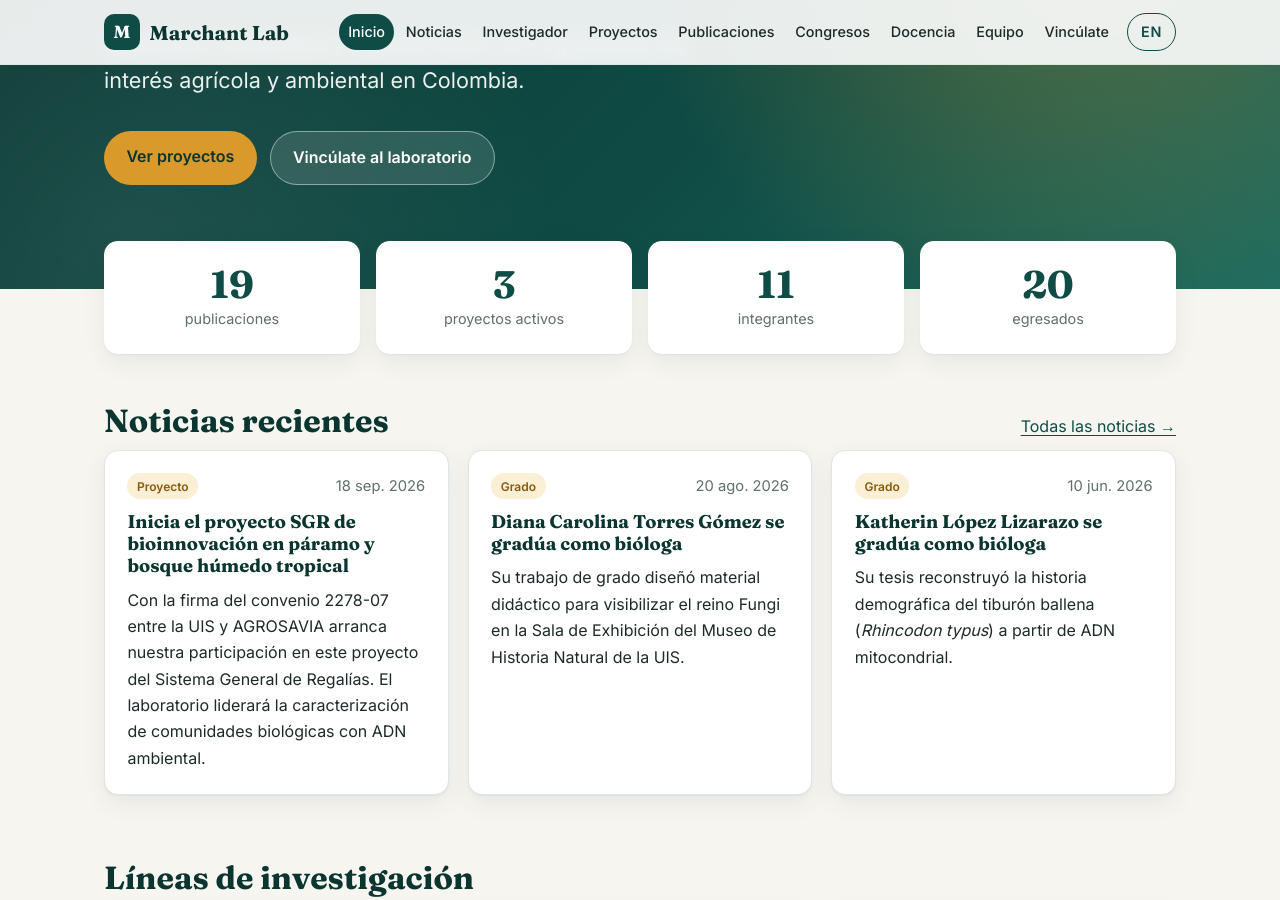
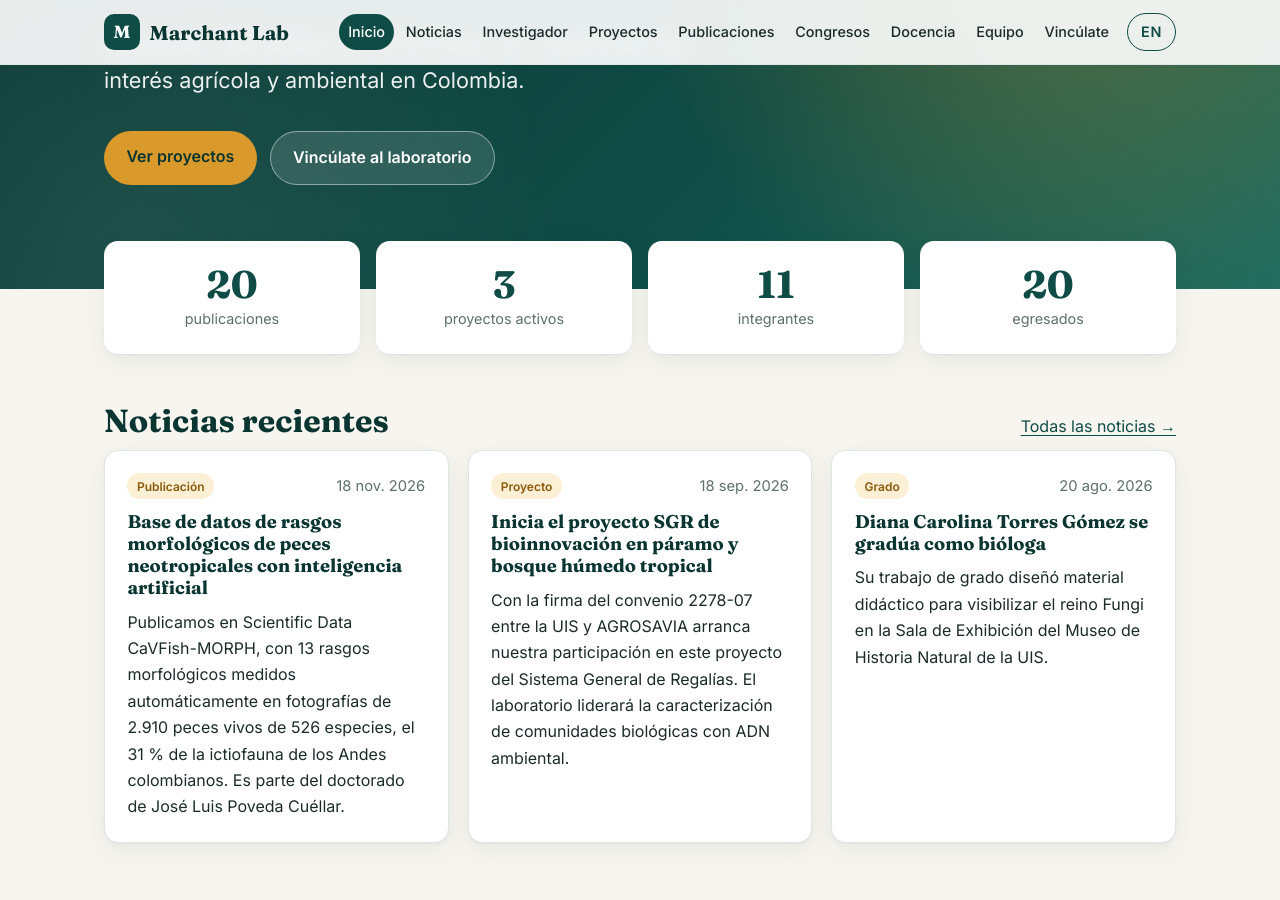
Before and after one commit to Marchant-Lab/marchant-lab-web, a Jekyll site: the page built from index.html, in a window 1280 px wide and 900 px high, scrolled down 262 px. Built offline with Jekyll 4.4.1, drawn with Linux system fonts in a browser that asks for light colours.

Commit message:
Agrega artículo en Scientific Data (CaVFish-MORPH, 2026) y su noticia
Las publicaciones extra se ignoran si ORCID ya trae el mismo DOI (sin duplicados).

Co-Authored-By: Claude Opus 5.5 <noreply@anthropic.com>

```diff
--- a/_data/noticias.yml
+++ b/_data/noticias.yml
@@ -98,3 +98,9 @@
   titulo: Silvia Juliana Corrales Murillo obtiene su maestría en Química
   texto: Su tesis, codirigida con la Escuela de Química, identificó marcadores metabólicos de la biodegradación de plásticos por hongos nativos del género Fusarium.
   enlace: https://noesis.uis.edu.co/handle/20.500.14071/45280
+
+- fecha: 2026-11-18
+  categoria: Publicación
+  titulo: Base de datos de rasgos morfológicos de peces neotropicales con inteligencia artificial
+  texto: Publicamos en Scientific Data CaVFish-MORPH, con 13 rasgos morfológicos medidos automáticamente en fotografías de 2.910 peces vivos de 526 especies, el 31 % de la ictiofauna de los Andes colombianos. Es parte del doctorado de José Luis Poveda Cuéllar.
+  enlace: https://doi.org/10.1038/s41597-026-08706-x
--- a/_data/traduccion_en.yml
+++ b/_data/traduccion_en.yml
@@ -214,3 +214,5 @@
 "Alfred R. Wallace Fellowship, RC Edwards Fellowship y Dean's Fellowship, Clemson University (2008–2013)": "Alfred R. Wallace Fellowship, RC Edwards Fellowship and Dean's Fellowship, Clemson University (2008–2013)"
 "Reconocimiento por desempeño destacado en docencia, UIS (2021–2023; Res. 1311 de 2026)": "Recognition for outstanding teaching performance, UIS (2021–2023; Resolution 1311 of 2026)"
 "Presidente del capítulo Fulbright de Clemson University (2013)": "President, Clemson University Fulbright Chapter (2013)"
+"Base de datos de rasgos morfológicos de peces neotropicales con inteligencia artificial": "AI-powered morphological trait dataset for Neotropical freshwater fishes"
+"Publicamos en Scientific Data CaVFish-MORPH, con 13 rasgos morfológicos medidos automáticamente en fotografías de 2.910 peces vivos de 526 especies, el 31 % de la ictiofauna de los Andes colombianos. Es parte del doctorado de José Luis Poveda Cuéllar.": "We published CaVFish-MORPH in Scientific Data: 13 morphological traits measured automatically from photographs of 2,910 live fish of 526 species, 31% of the ichthyofauna of the Colombian Andes. It is part of José Luis Poveda Cuéllar's PhD."
--- a/_includes/paginas/inicio.html
+++ b/_includes/paginas/inicio.html
@@ -2,7 +2,7 @@
 {% assign actuales = site.data.proyectos | where: "estado", "actual" | sort: "anios" | reverse %}
 {% assign egresados = site.data.personas | where: "estado", "egresado" %}
 {% assign integrantes = site.data.personas | where: "estado", "actual" %}
-{% assign n_pubs = site.data.publicaciones.size | plus: site.data.publicaciones_extra.size %}
+{% assign dois_orcid = site.data.publicaciones | map: "doi" | join: " " %}{% assign n_pubs = site.data.publicaciones.size %}{% for p in site.data.publicaciones_extra %}{% unless p.doi and dois_orcid contains p.doi %}{% assign n_pubs = n_pubs | plus: 1 %}{% endunless %}{% endfor %}
 <section class="heroe">
   <div class="contenedor">
     <p class="antetitulo">{{ ui.antetitulo }}</p>
--- a/_includes/paginas/publicaciones.html
+++ b/_includes/paginas/publicaciones.html
@@ -1,5 +1,7 @@
 {% include idioma.html %}
-{% assign todas = site.data.publicaciones | concat: site.data.publicaciones_extra | sort: "anio" | reverse %}
+{% assign dois_orcid = site.data.publicaciones | map: "doi" | join: " " %}
+{% assign todas = site.data.publicaciones %}{% for p in site.data.publicaciones_extra %}{% unless p.doi and dois_orcid contains p.doi %}{% assign todas = todas | push: p %}{% endunless %}{% endfor %}
+{% assign todas = todas | sort: "anio" | reverse %}
 {% assign categorias = "Artículo|Libro,Capítulo|Memorias de congreso,Ponencia" | split: "|" %}
 <div class="contenedor seccion estrecho">
   <p class="nota">{{ ui.perfil_orcid }} <a href="https://orcid.org/0000-0002-7362-3626">ORCID</a>.</p>
```
Also changed, not shown: _data/publicaciones_extra.yml (+7 -1 lines).
